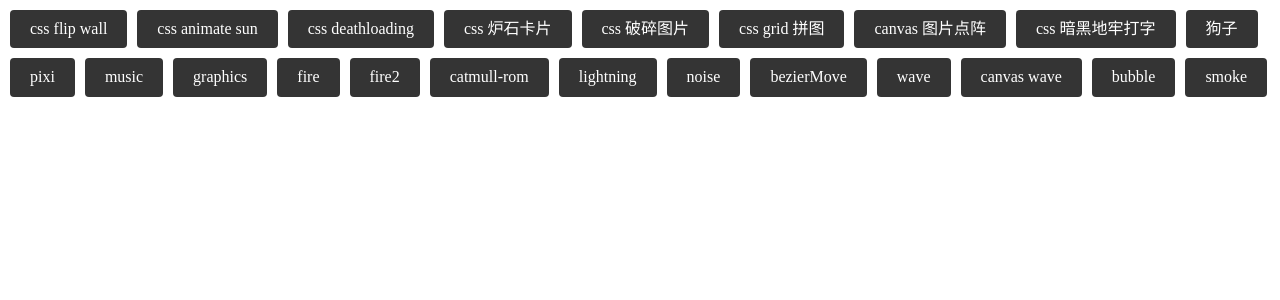
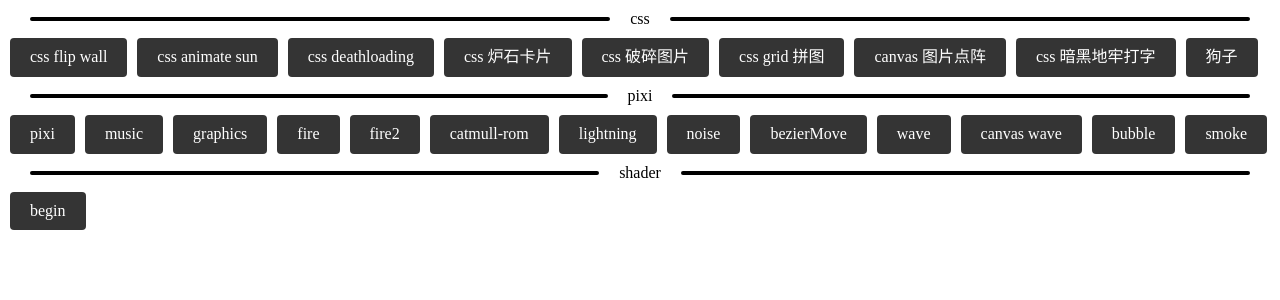
Before and after one commit to YuFengjie97/nova-nuxt, a Nuxt app: page / in a window 1280 px wide. Shown: the top 300 px of the page. Built offline with nearby package versions, Linux system fonts and the light colour scheme.

Commit message:
shader try

```diff
--- a/nuxt.config.ts
+++ b/nuxt.config.ts
@@ -1,4 +1,5 @@
 import { env } from 'node:process'
+import glsl from 'vite-plugin-glsl'
 // 需要本地env文件,但是nuxt3因为安全,env文件不会选择推送
 // const baseURL = process.env.BASE_URL || '/nova-nuxt/'
 
@@ -13,6 +14,9 @@ export default defineNuxtConfig({
   modules: [
     '@unocss/nuxt',
   ],
+  vite: {
+    plugins: [glsl()],
+  },
   app: {
     baseURL,
     pageTransition: { name: 'page', mode: 'out-in' },
--- a/package.json
+++ b/package.json
@@ -25,6 +25,7 @@
     "stats.js": "^0.17.0",
     "three": "^0.174.0",
     "tweakpane": "^4.0.5",
+    "vite-plugin-glsl": "^1.4.0",
     "vue": "latest",
     "vue-router": "latest"
   },
--- a/pages/index.vue
+++ b/pages/index.vue
@@ -3,6 +3,9 @@
 
 <template>
   <div class="flex gap-10px flex-wrap p-10px">
+    <div class="border">
+      css
+    </div>
     <NuxtLink to="css/flipcardwall">
       css flip wall
     </NuxtLink>
@@ -30,6 +33,9 @@
     <NuxtLink to="music/dancedoge">
       狗子
     </NuxtLink>
+    <div class="border">
+      pixi
+    </div>
     <NuxtLink to="pixi/begin">
       pixi
     </NuxtLink>
@@ -69,6 +75,12 @@
     <NuxtLink to="pixi/smoke">
       smoke
     </NuxtLink>
+    <div class="border">
+      shader
+    </div>
+    <NuxtLink to="shader/begin">
+      begin
+    </NuxtLink>
   </div>
 </template>
 
@@ -81,4 +93,19 @@ a{
   border-radius: 4px;
   text-decoration: none;
 }
+.border{
+  width: 100%;
+  display: flex;
+  justify-content: center;
+  align-items: center;
+  &::before, &::after{
+    content: '';
+    display: block;
+    flex: 1;
+    height: 0px;
+    border: 2px solid black;
+    border-radius: 2px;
+    margin: 0px 20px;
+  }
+}
 </style>
--- /dev/null
+++ b/pages/shader/begin.vue
@@ -0,0 +1,65 @@
+<script lang="ts" setup>
+import { Application, Assets, Geometry, Mesh, Shader } from 'pixi.js'
+import fragment from '~/shaders/begin/frag.frag'
+import vertex from '~/shaders/begin/vert.vert'
+
+const pixiCon = ref<HTMLElement>()
+const app = new Application()
+
+onMounted(async () => {
+  await app.init({ background: '#000', resizeTo: pixiCon.value, preference: 'webgl' })
+  pixiCon.value?.appendChild(app.canvas)
+  const { width, height } = app.screen
+
+  const geometry = new Geometry({
+    attributes: {
+      aPosition: [
+        0,
+        0, // x, y
+        width,
+        0, // x, y
+        width,
+        height, // x, y,
+        0,
+        height, // x, y,
+      ],
+    },
+    indexBuffer: [0, 1, 2, 0, 2, 3],
+  })
+
+  const shader = Shader.from({
+    gl: {
+      vertex,
+      fragment,
+    },
+    resources: {
+      shaderToyUniforms: {
+        iResolution: { value: [width, height, 1], type: 'vec3<f32>' },
+        iTime: { value: 0, type: 'f32' },
+      },
+      uTexture: (await Assets.load(runtimePath('/img/noise/perlin.jpg'))).source,
+    },
+  })
+
+  const mesh = new Mesh({
+    geometry,
+    shader,
+  })
+  mesh.position.set(0, 0)
+  app.stage.addChild(mesh)
+
+  app.ticker.add(() => {
+    shader.resources.shaderToyUniforms.uniforms.iTime += 0.1
+  })
+})
+
+onUnmounted(() => {
+  app.destroy(true, { children: true })
+})
+</script>
+
+<template>
+  <div ref="pixiCon" class="w-full h-100vh" />
+</template>
+
+<style></style>
```
Also changed, not shown: public/img/noise/perlin.jpg (added), shaders/begin/frag.frag (added), shaders/begin/vert.vert (added), 1 other file (tests, documents, lock files or other folders).
